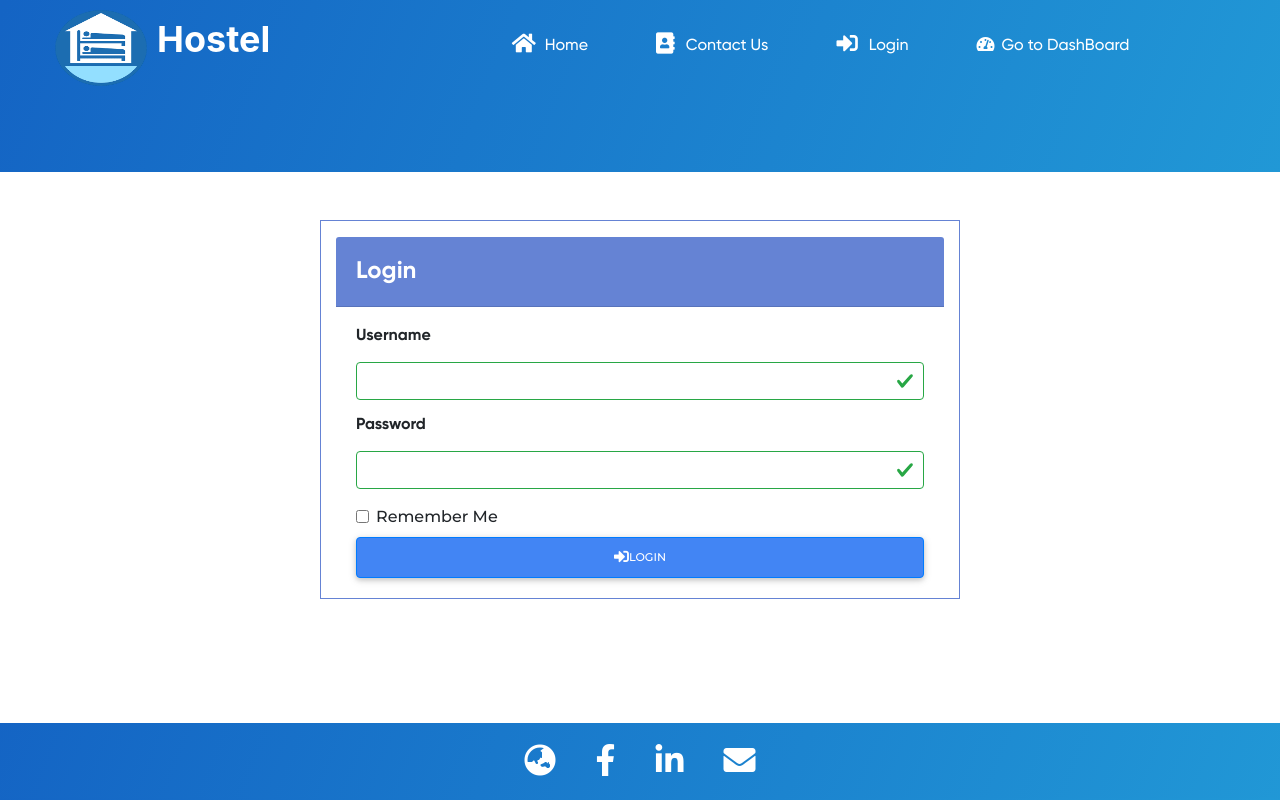
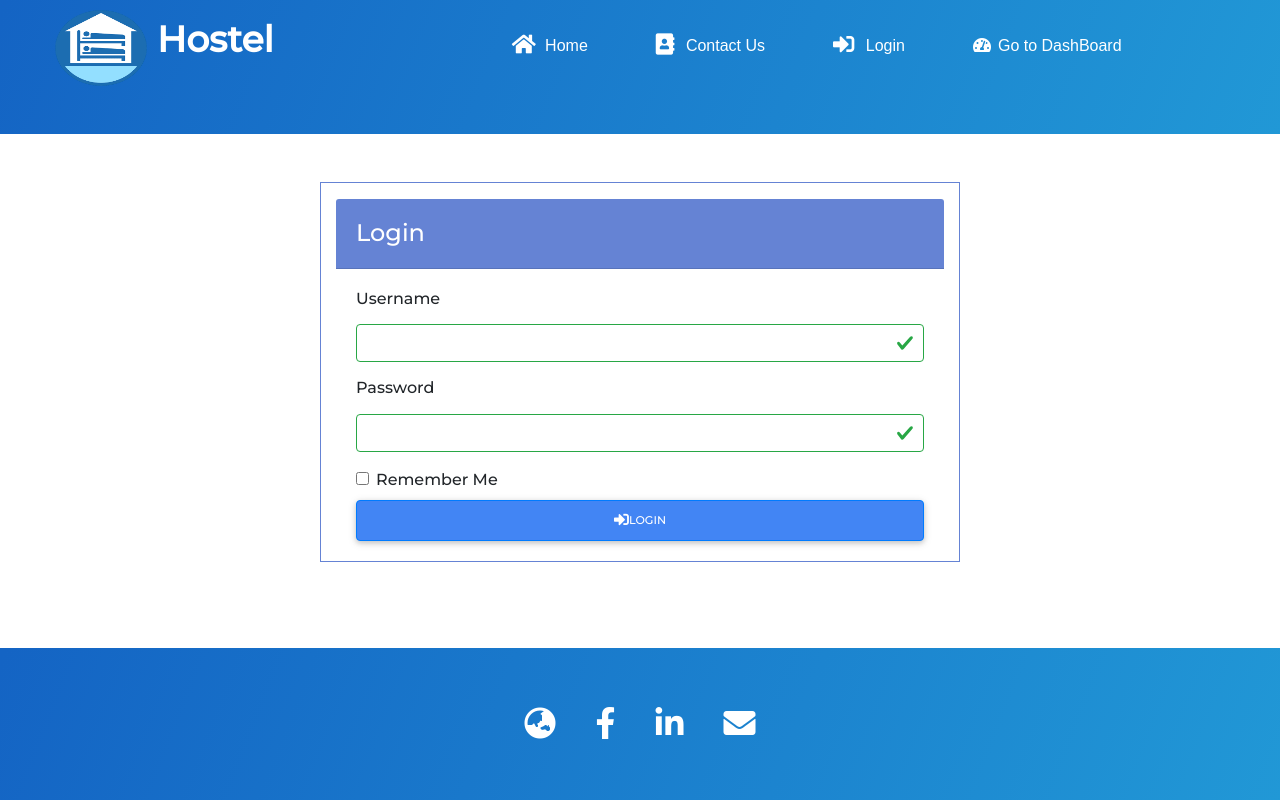
Before and after one commit to sambhavNanostuffs/hostel-management-fronted, a React (Create React App) app: page /login in a window 1280 px wide. Built offline with nearby package versions, Linux system fonts and the light colour scheme.

Commit message:
FontSet_Allover

```diff
--- a/src/App.css
+++ b/src/App.css
@@ -4,38 +4,19 @@
   src: url("./assets/fonts/Gilroy-Black.ttf");
 }
 
-@font-face {
-  font-family: "GilroySemibold";
-  src: url("./assets/fonts/Gilroy-SemiBold.ttf");
-}
-
-@font-face {
-  font-family: "GilroyMedium";
-  src: url("./assets/fonts/Gilroy-Medium.ttf");
-}
-
-@font-face {
-  font-family: "GilroyBold";
-  src: url("./assets/fonts/Gilroy-Bold.ttf");
-}
-
 html,
 body {
-  font-family: "Inter";
+  /* font-family: 'Questrial', sans-serif; */
   width: 100%;
   height: 100%;
   margin: 0px;
   padding: 0px;
   overflow-x: hidden;
+  font-family: "Montserrat";
 }
 
-h1,
-h2,
-h3,
-h4,
-h5,
-h6 {
-  font-family: GilroyBold, sans-serif;
+div {
+  font-family: "Montserrat";
 }
 
 /* Header */
@@ -104,7 +85,8 @@ body {
   text-align: center;
   line-height: 2rem;
   font-size: 1.2rem;
-  font-family: "Ubuntu", sans-serif;
+  color: white;
+  font-family: "Montserrat";
   font-weight: 500;
 }
 .feature {
@@ -112,7 +94,7 @@ body {
 }
 .feature-heading {
   color: rgba(20, 100, 196, 1);
-  font-family: "Ubuntu", sans-serif;
+  font-family: "Montserrat";
   text-align: center;
   font-family: "Montserrat", sans-serif;
 }
@@ -128,7 +110,7 @@ body {
 .feature-content {
   line-height: 2rem;
   font-size: 1.2rem;
-  font-family: "Ubuntu", sans-serif;
+  font-family: "Montserrat";
 }
 .hostel {
   background-color: white;
@@ -155,9 +137,9 @@ hr {
     rgba(20, 100, 196, 1) 0.4%,
     rgba(33, 152, 214, 1) 100.2%
   );
-  padding: 0.1rem 0;
+  padding: 3% 0%;
   text-align: center;
-  font-family: "Ubuntu", sans-serif;
+  font-family: "Montserrat";
 }
 
 .copyright {
@@ -206,6 +188,21 @@ i.info {
   border: 2x solid #094372;
   padding: 10px 10px;
   color: white;
+}
+
+.text {
+  padding-left: 60px;
+  font-family: "Montserrat";
+}
+
+.inline {
+  display: inline-block;
+}
+.myForm {
+  font-family: "Montserrat", sans-serif;
+}
+strong {
+  font-size: 1.5rem;
 }
 
 .text {
```
